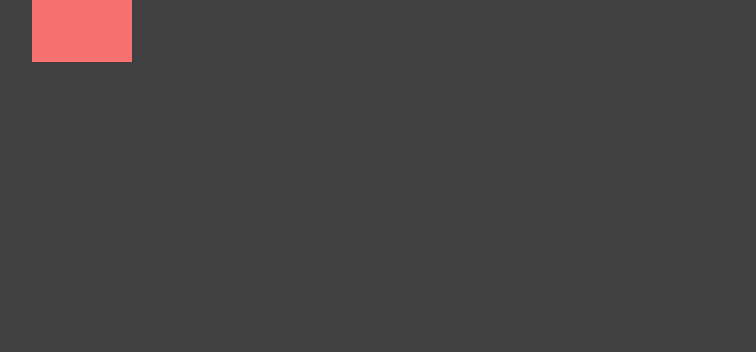
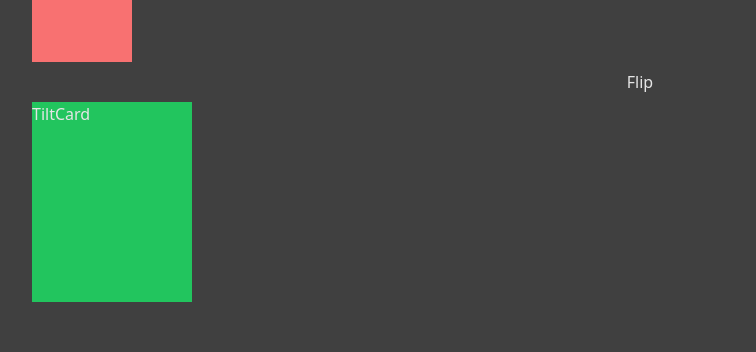
Before and after one commit to mojotron/memory-card, a React (Vite) app: page / in a window 1280 px wide. Shown: the part 334-686 px from the top of the page, without its empty margins (0-756 px from the left). Built offline with nearby package versions, Linux system fonts and the light colour scheme.

Commit message:
add tilt and hologram effet to PokemonCard

```diff
--- a/src/App.tsx
+++ b/src/App.tsx
@@ -4,6 +4,7 @@ import PokemonCard from './components/PokemonCard/PokemonCard';
 import { shuffle } from './utils/shuffleArray';
 import ScoreBoard from './components/ScoreBoard/ScoreBoard';
 import FlipCard from './components/FlipCard/FlipCard';
+import TiltCard from './components/TiltCard/TiltCard';
 
 function App() {
   const [level, setLevel] = useState(1);
@@ -47,6 +48,11 @@ function App() {
     setCardIds(shuffle(Array.from({ length: 1 }, (_, i) => i + 1)));
   };
 
+  // TEST
+  const [flipped, setFlipped] = useState(false);
+  const handleFlip = () => setFlipped((oldValue) => !oldValue);
+  // ----
+
   return (
     <div className="p-8 flex flex-col w-[100vw] h-[100vh] gap-2 bg-neutral-700 text-neutral-200">
       <ScoreBoard
@@ -71,7 +77,12 @@ function App() {
         </div>
       )}
 
-      <FlipCard flipped={false} />
+      <FlipCard flipped={flipped} />
+      <button type="button" onClick={handleFlip}>
+        Flip
+      </button>
+
+      <TiltCard />
 
       <Footer />
     </div>
--- a/src/components/PokemonCard/PokemonCard.tsx
+++ b/src/components/PokemonCard/PokemonCard.tsx
@@ -1,26 +1,60 @@
 /* eslint-disable react/self-closing-comp */
+import { MouseEvent, useRef } from 'react';
 
-function PokemonCard({
-  id,
-  onPlay,
-}: {
+type PropsType = {
   id: number;
   onPlay: (id: number) => void;
-}) {
+};
+
+function PokemonCard({ id, onPlay }: PropsType) {
+  const boundingRectRef = useRef<DOMRect | null>(null);
+
+  const handleOnMouseEnter = (event: MouseEvent<HTMLDivElement>) => {
+    boundingRectRef.current = event.currentTarget.getBoundingClientRect();
+  };
+  // great help from Jeroen Reumkens at Frontend FYI
+  // https://www.youtube.com/watch?v=sjpBWTsi7B0
+  const handleOnMouseMove = (event: MouseEvent<HTMLDivElement>) => {
+    if (boundingRectRef.current === null) return;
+    const x = event.clientX - boundingRectRef.current.left;
+    const y = event.clientY - boundingRectRef.current.top;
+    const xPercentage = x / boundingRectRef.current.width;
+    const yPercentage = y / boundingRectRef.current.height;
+    const xRotation = (0.5 - xPercentage) * 30;
+    const yRotation = (0.5 - yPercentage) * 30;
+    // swap values because of x and y axes behave diff in 3d enviroment
+    event.currentTarget.style.setProperty('--x-rotation', `${yRotation}deg`);
+    event.currentTarget.style.setProperty('--y-rotation', `${xRotation}deg`);
+    event.currentTarget.style.setProperty('--x', `${xPercentage * 100}%`);
+    event.currentTarget.style.setProperty('--y', `${yPercentage * 100}%`);
+  };
+
+  const handleOnMouseLeave = () => {
+    boundingRectRef.current = null;
+  };
+
   return (
     <div
       onClick={() => onPlay(id)}
-      className="border-[6px] rounded-md border-yellow-300 w-[160px] h-[200px] cursor-pointer"
+      className="flex flex-col [perspective:1000px] cursor-pointer "
     >
-      <div className="w-full h-full bg-gradient-to-tr hover:from-stone-600 hover:via-cyan-400 hover:to-slate-600 transition from-cyan-700 via-slate-700 to-cyan-700 ease-in-out delay-300">
-        <img
-          src={`https://raw.githubusercontent.com/PokeAPI/sprites/master/sprites/pokemon/other/official-artwork/${id}.png`}
-          alt="pokemon"
-          className="relative top-2 transform w-full h-full object-contain hover:translate-y-[-10px] hover:translate-x-[-15px] hover:scale-110 transition delay-150 ease-in-out "
-        />
+      <div
+        onMouseEnter={handleOnMouseEnter}
+        onMouseMove={handleOnMouseMove}
+        onMouseLeave={handleOnMouseLeave}
+        className="border-[6px] rounded-md border-yellow-300 group h-[200px] w-[160px] hover:[transform:rotateX(var(--x-rotation))_rotateY(var(--y-rotation))] transition-transform ease-in-out bg-gradient-to-tr from-cyan-700 via-slate-700 to-cyan-700"
+      >
+        <div className="relative w-full h-full hover:bg-[radial-gradient(at_var(--x)_var(--y),rgba(34,211,238,0.7)_20%,transparent_80%)]">
+          <img
+            src={`https://raw.githubusercontent.com/PokeAPI/sprites/master/sprites/pokemon/other/official-artwork/${id}.png`}
+            alt="pokemon"
+            className="pointer-event-none absolute inset-0 top-2 transform w-full h-full object-contain hover:translate-y-[-10px] group-hover:translate-x-[-15px] hover:scale-110 transition delay-150 ease-in-out"
+          />
+        </div>
       </div>
     </div>
   );
 }
 
 export default PokemonCard;
+// bg-gradient-to-tr hover:from-stone-600 hover:via-cyan-400 hover:to-slate-600  from-cyan-700 via-slate-700 to-cyan-700
--- /dev/null
+++ b/src/components/TiltCard/TiltCard.tsx
@@ -0,0 +1,44 @@
+import { MouseEvent, useRef } from 'react';
+
+function TiltCard() {
+  const boundingRectRef = useRef<DOMRect | null>(null);
+
+  const handleOnMouseEnter = (event: MouseEvent<HTMLDivElement>) => {
+    boundingRectRef.current = event.currentTarget.getBoundingClientRect();
+  };
+
+  const handleOnMouseMove = (event: MouseEvent<HTMLDivElement>) => {
+    if (boundingRectRef.current === null) return;
+    const x = event.clientX - boundingRectRef.current.left;
+    const y = event.clientY - boundingRectRef.current.top;
+    const xPercentage = x / boundingRectRef.current.width;
+    const yPercentage = y / boundingRectRef.current.height;
+    const xRotation = (0.5 - xPercentage) * 20;
+    const yRotation = (0.5 - yPercentage) * 20;
+    // swap values because of x and y axes behave diff in 3d enviroment
+    event.currentTarget.style.setProperty('--x-rotation', `${yRotation}deg`);
+    event.currentTarget.style.setProperty('--y-rotation', `${xRotation}deg`);
+    event.currentTarget.style.setProperty('--x', `${xPercentage * 100}%`);
+    event.currentTarget.style.setProperty('--y', `${yPercentage * 100}%`);
+  };
+
+  const handleOnMouseLeave = () => {
+    boundingRectRef.current = null;
+  };
+
+  return (
+    <div className="flex flex-col [perspective:1000px]">
+      <div
+        onMouseEnter={handleOnMouseEnter}
+        onMouseMove={handleOnMouseMove}
+        onMouseLeave={handleOnMouseLeave}
+        className="group h-[200px] w-[160px] relative hover:[transform:rotateX(var(--x-rotation))_rotateY(var(--y-rotation))_scale(1.1)] transition-transform ease-in-out bg-green-500"
+      >
+        TiltCard
+        <div></div>
+      </div>
+    </div>
+  );
+}
+
+export default TiltCard;
```
